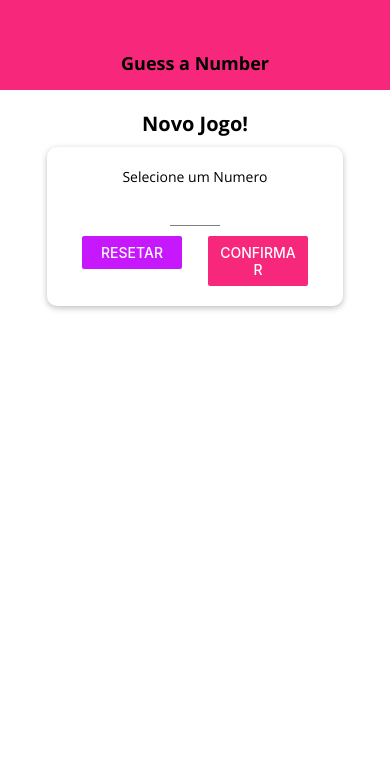
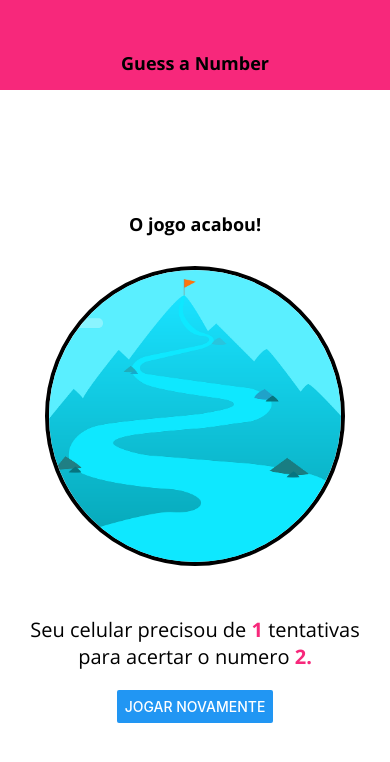
Before and after one commit to Broncs/rn-guess-number-app, a React Native app: screen / in a window 390 px wide. Shown: the top 762 px of the page. Built offline with nearby package versions, Linux system fonts and the light colour scheme.

Commit message:
style the gameOverScreen

```diff
--- a/App.js
+++ b/App.js
@@ -17,8 +17,8 @@ const fetchFonts = () => {
 };
 
 export default function App() {
-  const [userNumber, setUserNumber] = useState();
-  const [guessRounds, setGuessRounds] = useState(0);
+  const [userNumber, setUserNumber] = useState(2);
+  const [guessRounds, setGuessRounds] = useState(1);
   const [dataLoaded, setDataLoaded] = useState(false);
 
   if (!dataLoaded) {
--- a/screens/GameOverScreen.js
+++ b/screens/GameOverScreen.js
@@ -1,7 +1,8 @@
 import React from "react";
-import { Button, StyleSheet, View, Image } from "react-native";
+import { Button, StyleSheet, Text, View, Image } from "react-native";
 import BodyText from "../components/BodyText";
 import TitleText from "../components/TitleText";
+import Colors from "../constants/colors";
 
 const GameOverScreen = ({ rounds, userNumber, onRestart }) => {
   return (
@@ -10,14 +11,23 @@ const GameOverScreen = ({ rounds, userNumber, onRestart }) => {
       <View style={styles.imageContainer}>
         <Image
           source={require("../assets/success.png")}
+          // source={{
+          //   uri: "https://s3.amazonaws.com/images.gearjunkie.com/uploads/2018/05/matterhorn-3x2.jpg",
+          // }}
+          fadeDuration={1000}
           style={styles.image}
           resizeMode="cover"
         />
       </View>
 
-      <BodyText>O jogo acabou !</BodyText>
-      <BodyText>Número de tentativa : {rounds}</BodyText>
-      <BodyText>O Número era: {userNumber}</BodyText>
+      <View style={styles.resultContainer}>
+        <BodyText style={styles.resultText}>
+          Seu celular precisou de <Text style={styles.highlight}>{rounds}</Text>{" "}
+          tentativas para acertar o numero{" "}
+          <Text style={styles.highlight}>{userNumber}.</Text>
+        </BodyText>
+      </View>
+
       <Button title="JOGAR NOVAMENTE" onPress={onRestart} />
     </View>
   );
@@ -44,4 +54,17 @@ const styles = StyleSheet.create({
     width: "100%",
     height: "100%",
   },
+
+  resultContainer: {
+    marginHorizontal: 30,
+    marginVertical: 20,
+  },
+  resultText: {
+    textAlign: "center",
+    fontSize: 20,
+  },
+  highlight: {
+    color: Colors.primary,
+    fontFamily: "open-sans-bold",
+  },
 });
```
